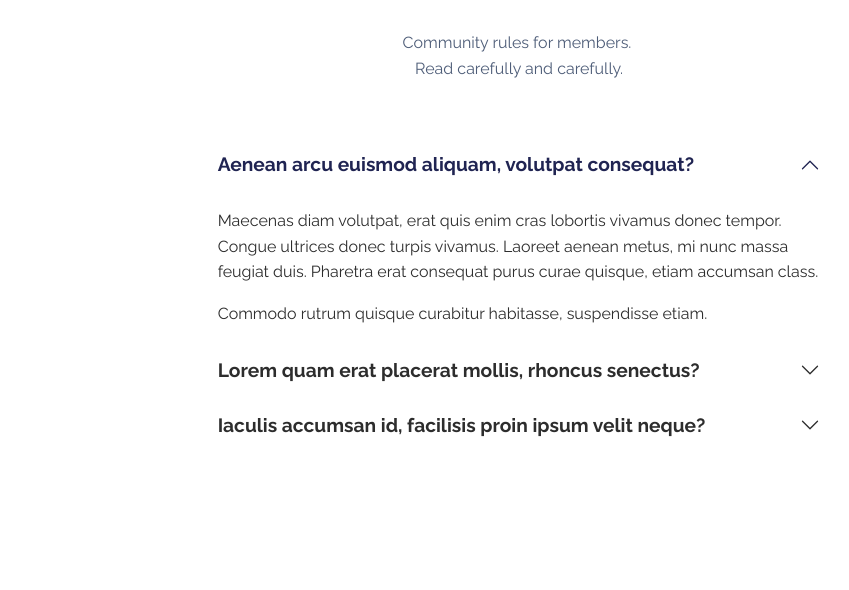
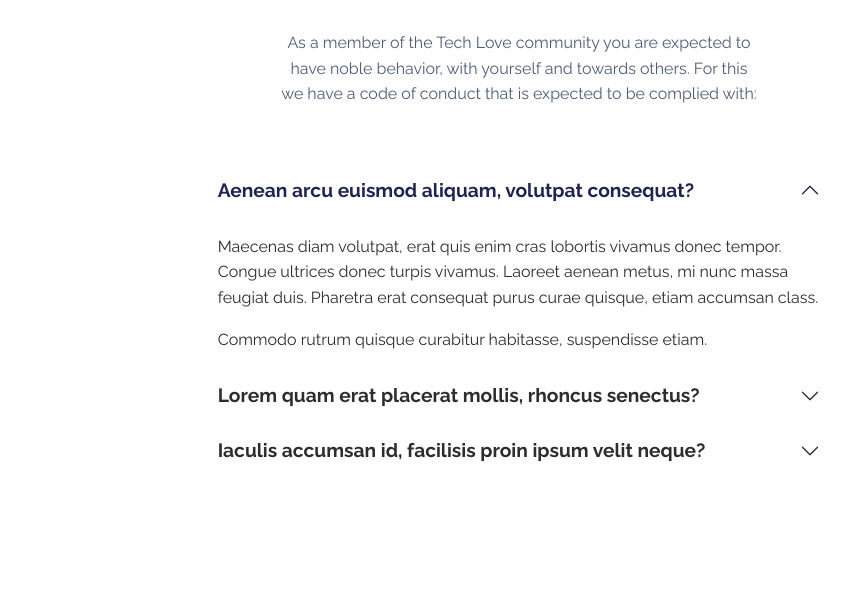
Before and after one commit to isinicolle/Community-Rules, a plain HTML site: page index.html in a window 1280 px wide. Shown: the part 210-800 px from the top of the page, without its empty margins (121-970 px from the left). Drawn offline with Linux system fonts and the light colour scheme.

Commit message:
Update index.html

```diff
--- a/index.html
+++ b/index.html
@@ -31,7 +31,7 @@
             <div class="row mb-2">
                 <div class="col-md-8 col-xl-6 text-center mx-auto">
                     <h2 class="display-6 fw-bold mb-5"><span class="pb-3 underline">Rules</span></h2>
-                    <p class="text-muted mb-5">Community rules for members.&nbsp;<br>Read carefully and carefully.</p>
+                    <p class="text-muted mb-5">As a member of the Tech Love community you are expected to have noble behavior, with yourself and towards others. For this we have a code of conduct that is expected to be complied with:</p>
                 </div>
             </div>
             <div class="row mb-2">
```
